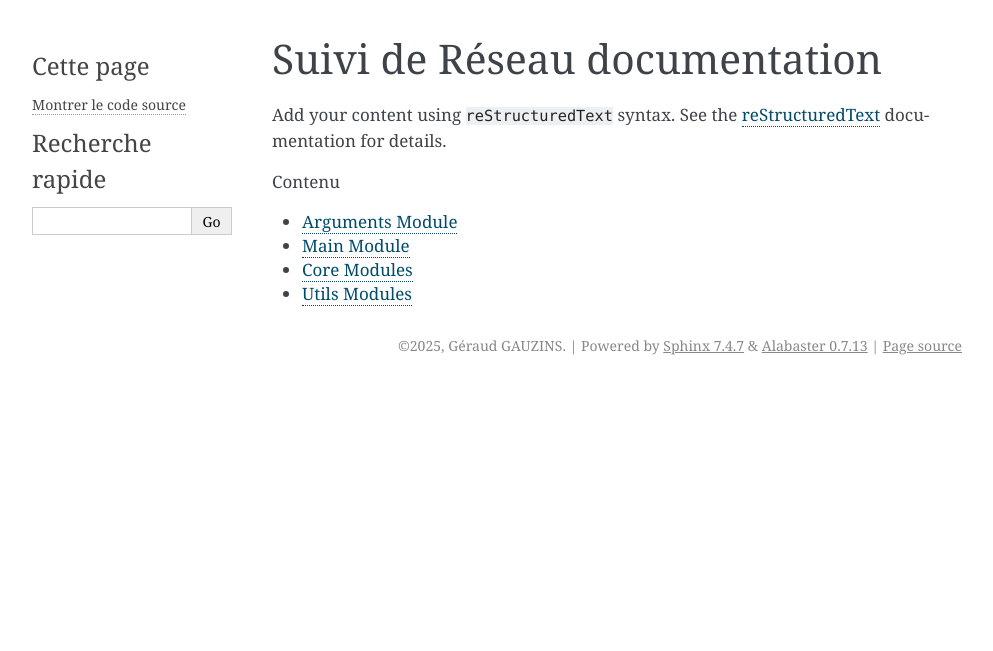
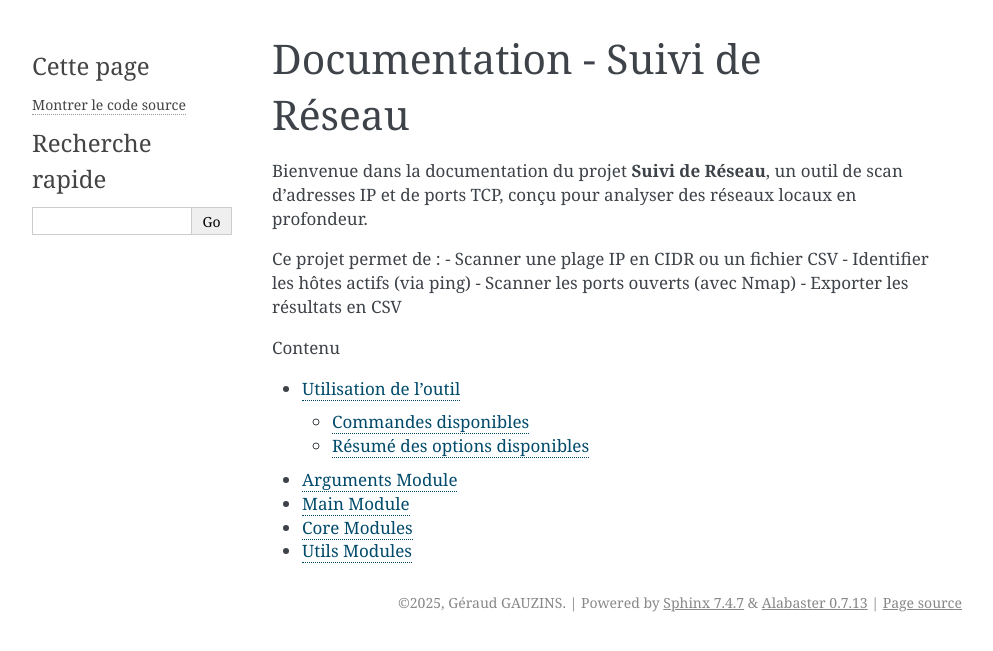
Before and after one commit to Winiron-15/Suivi-de-reseau, a Sphinx documentation site: the page built from docs/source/index.rst, in a window 1280 px wide. Shown: the top 651 px of the page, without its empty margins (148-1141 px from the left). Built offline with Sphinx 7.4.7, drawn with Linux system fonts in a browser that asks for light colours.

Commit message:
Doc sphinx update

```diff
--- a/docs/source/index.rst
+++ b/docs/source/index.rst
@@ -1,20 +1,20 @@
-.. Suivi de Réseau documentation master file, created by
-   sphinx-quickstart on Sat Apr  5 09:54:36 2025.
-   You can adapt this file completely to your liking, but it should at least
-   contain the root `toctree` directive.
+Documentation - Suivi de Réseau
+===============================
 
-Suivi de Réseau documentation
-=============================
+Bienvenue dans la documentation du projet **Suivi de Réseau**, un outil de scan d'adresses IP
+et de ports TCP, conçu pour analyser des réseaux locaux en profondeur.
 
-Add your content using ``reStructuredText`` syntax. See the
-`reStructuredText <https://www.sphinx-doc.org/en/master/usage/restructuredtext/index.html>`_
-documentation for details.
-
+Ce projet permet de :
+- Scanner une plage IP en CIDR ou un fichier CSV
+- Identifier les hôtes actifs (via ping)
+- Scanner les ports ouverts (avec Nmap)
+- Exporter les résultats en CSV
 
 .. toctree::
    :maxdepth: 2
    :caption: Contenu
 
+   usage
    arguments
    main
    core
--- /dev/null
+++ b/docs/source/usage.rst
@@ -0,0 +1,68 @@
+Utilisation de l'outil
+======================
+
+Le projet **Suivi de Réseau** permet d'effectuer des analyses réseau à l'aide de la ligne de commande.
+Vous pouvez scanner des adresses IP en les listant dans un fichier CSV ou en spécifiant une plage IP
+au format CIDR. L'outil vous offre également le choix entre un scan multithreadé (par défaut) ou
+asynchrone, ainsi que l'option de détecter les ports ouverts avec `nmap`.
+
+Commandes disponibles
+---------------------
+
+1. **Scanner un fichier CSV de machines**
+
+Le fichier CSV doit contenir au moins deux colonnes : le nom de la machine et son IP.
+
+Exemple de fichier : `data/machines.csv`
+
+.. code-block:: bash
+
+    Nom,IP
+    Serveur1,192.168.1.10
+    Routeur,192.168.1.1
+
+Commande :
+
+.. code-block:: bash
+
+    python src/main.py --file data/machines.csv
+
+2. **Scanner une plage IP au format CIDR**
+
+.. code-block:: bash
+
+    python src/main.py --range 192.168.1.0/24
+
+3. **Activer le scan des ports TCP ouverts avec nmap**
+
+Cette option ajoute un scan complet des ports 1 à 65535 sur les hôtes détectés comme actifs.
+
+.. code-block:: bash
+
+    python src/main.py --range 192.168.1.0/24 --ports
+
+4. **Utiliser la version asynchrone pour de meilleures performances**
+
+.. code-block:: bash
+
+    python src/main.py --file data/machines.csv --async
+
+5. **Contrôler le nombre de threads (pour le mode multithreadé uniquement)**
+
+Par défaut, l'outil utilise 10 threads pour exécuter les pings en parallèle.
+Vous pouvez ajuster ce nombre avec `--threads`.
+
+.. code-block:: bash
+
+    python src/main.py --range 192.168.1.0/24 --threads 20
+
+    python src/main.py --file data/machines.csv --threads 5
+
+Résumé des options disponibles
+------------------------------
+
+- `--file` : Fichier CSV à utiliser comme source d'IP
+- `--range` : Plage IP au format CIDR à scanner
+- `--ports` : Active le scan complet des ports (via nmap)
+- `--async` : Utilise la version asynchrone (sinon multithreadé)
+- `--threads` : Nombre de threads à utiliser (si mode multithread)
```
